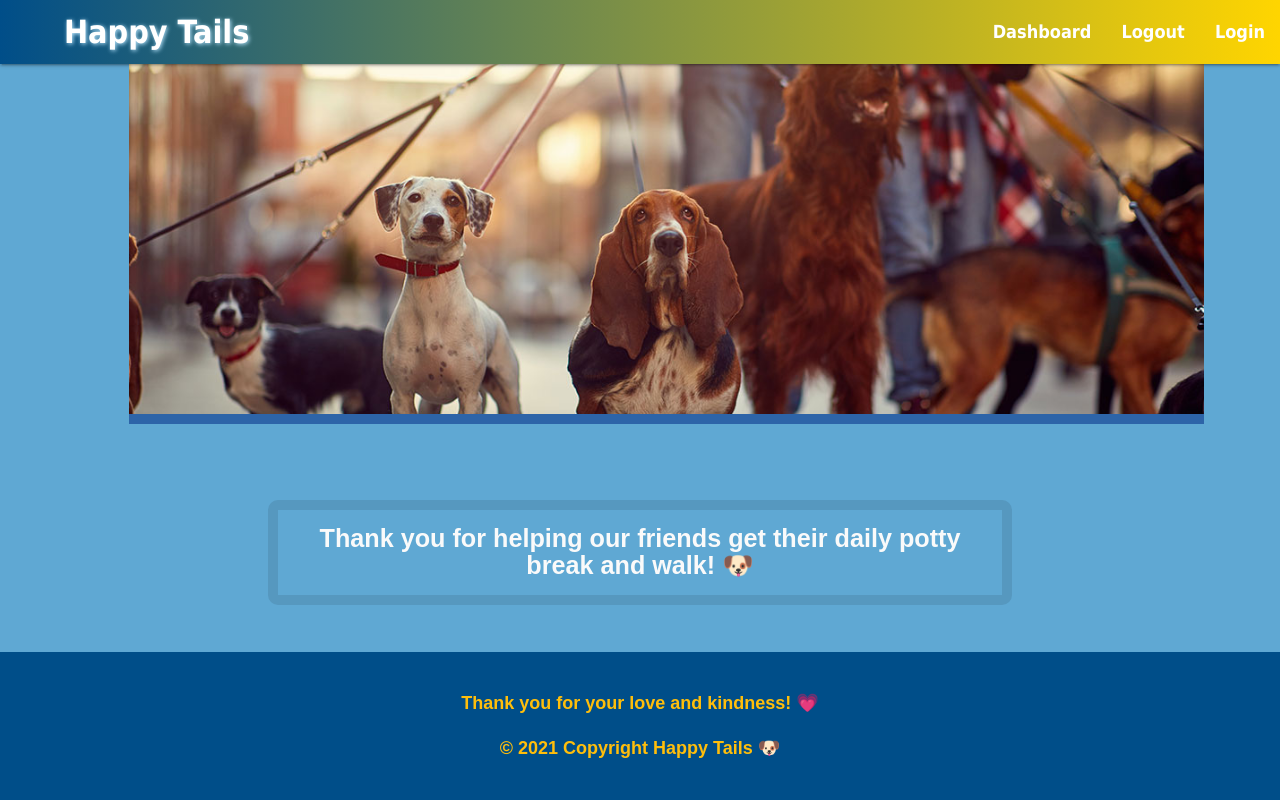
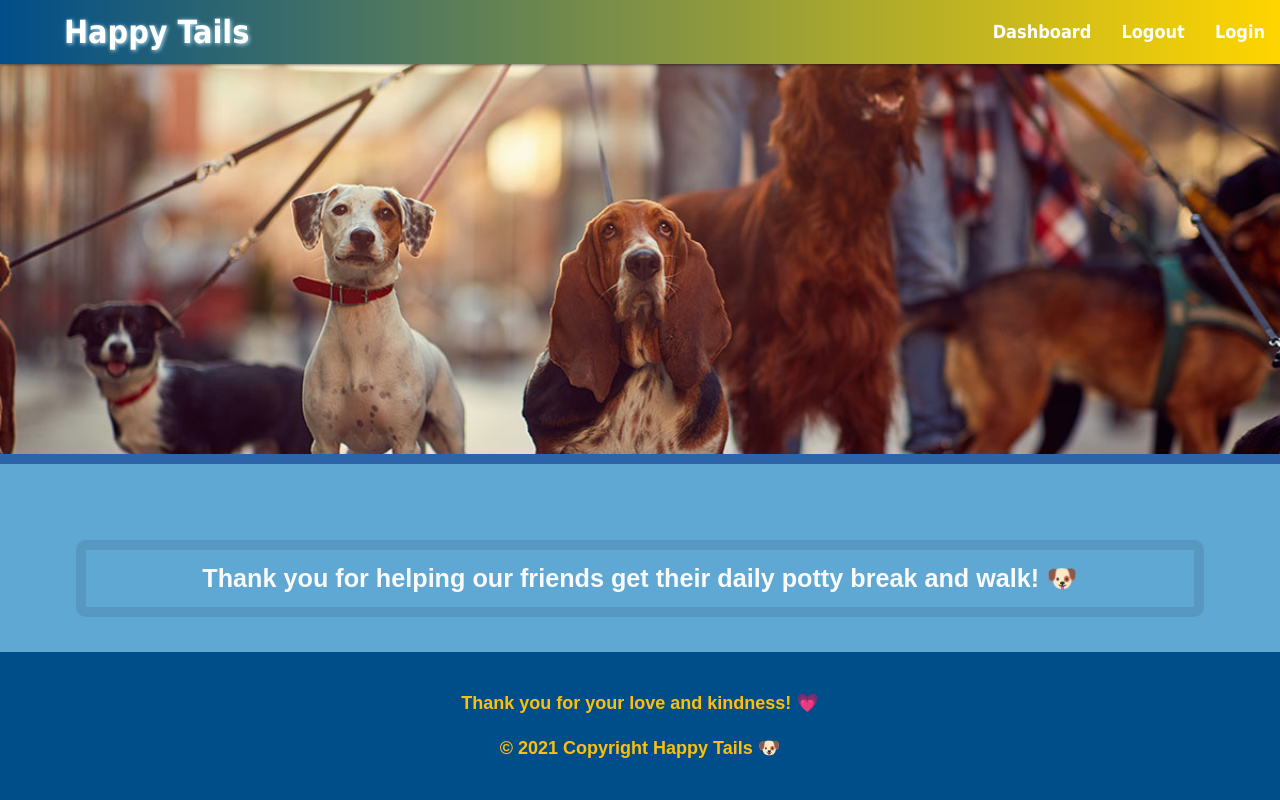
Before and after one commit to es2013/happytails-v2, a React (Create React App) app in the folder client/: page / in a window 1280 px wide. Shown: the top 800 px of the page. Built offline with nearby package versions, Linux system fonts and the light colour scheme.

Commit message:
hero image updated

```diff
--- a/client/src/components/Hero/index.js
+++ b/client/src/components/Hero/index.js
@@ -4,7 +4,7 @@ import heroImage from '../../images/many-dogs-hero-2.png';
 
 function Hero() {
   return (
-    <div className="hero-container container-fluid">
+    <div className="hero-container container-fluid" style={{width: '100%'}}>
       {/* Hero Image */}
       <img className="hero" src={heroImage} alt="lots of doge" />
     </div>
--- a/client/src/components/Hero/stylesheet.css
+++ b/client/src/components/Hero/stylesheet.css
@@ -18,15 +18,14 @@ html {
   width: 100%;  */
   /* background-size: cover; */
   object-fit: cover;
-  /* height:auto!important; */
-  /* max-height:400px; */
+  height:auto!important;
+  max-height:400px;
   border-bottom:10px solid #2d64a8;
-  width: 84vw;
-  height: 45vh;
-  display: flex;
+  width: 100%;
+  height: auto;
+  display: block;
   justify-content: center;
   align-items: center;
-  margin-left: -7%;
 }
 
 /* .hero-text {
@@ -37,3 +36,7 @@ html {
   transform: translate(-50%, -50%);
   color: white;
 } */
+
+/* .hero-container {
+
+} */
--- a/client/src/index.css
+++ b/client/src/index.css
@@ -1,4 +1,4 @@
-body {
+/* body {
   margin: 0;
   font-family: -apple-system, BlinkMacSystemFont, 'Segoe UI', 'Roboto', 'Oxygen',
     'Ubuntu', 'Cantarell', 'Fira Sans', 'Droid Sans', 'Helvetica Neue',
@@ -10,4 +10,4 @@ body {
 code {
   font-family: source-code-pro, Menlo, Monaco, Consolas, 'Courier New',
     monospace;
-}
+} */
--- a/client/src/pages/Homepage.js
+++ b/client/src/pages/Homepage.js
@@ -10,7 +10,7 @@ function Homepage() {
     // do we need to pass state in homepage? I think all that data would be already rendered in our table components..
 
     return (
-        <div className="container homepage-container">
+        <div>
             <Hero />
 
             <UserMessage />
```
